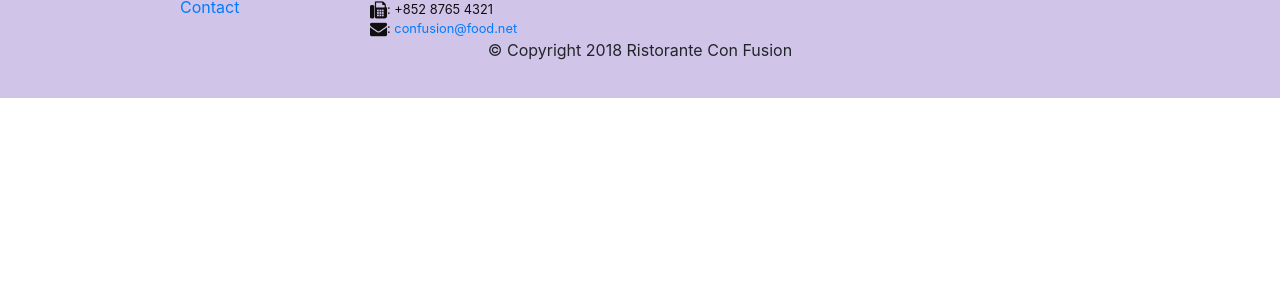
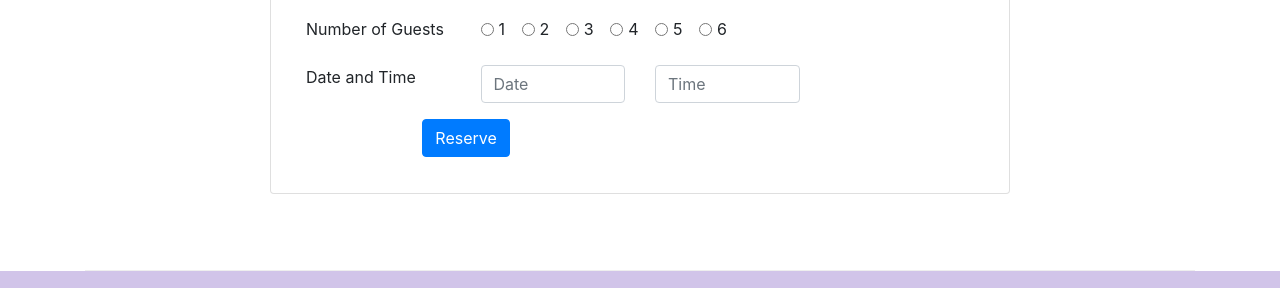
Before and after one commit to davormz/conFusion_project, a website: page index.html in a window 1280 px wide. Shown: the part 1663-1951 px from the top of the page. Before the commit the page ends 1761 px from the top, so only its background shows below. Drawn offline with nearby package versions, Linux system fonts and the light colour scheme.

Commit message:
reservation from added

```diff
--- a/css/style.css
+++ b/css/style.css
@@ -30,6 +30,15 @@ body{
     background: #9575CD ;
     color:floralwhite;
 }
+.orange-bg {
+  background: #ff8000;
+  font-weight: bold;
+}
+.orange-white-bg{
+  background: #ff8000;
+  font-weight: bold;
+  color: white;
+}
 
 address{
     font-size:80%;
--- a/index.html
+++ b/index.html
@@ -40,8 +40,11 @@
                     <h1>Ristorante con Fusion</h1>
                     <p>We take inspiration from the World's best cuisines, and create a unique fusion experience. Our lipsmacking creations will tickle your culinary senses!</p>
                 </div>
-                <div class="col-12 col-sm align-self-center">
+                <div class="col-12 col-sm-3 align-self-center">
                     <img src="img/logo.png" class="img-fluid">
+                </div>
+                <div class="col-12 col-sm-3 align-self-center">
+                    <a href="#reserveForm" class="btn btn-primary btn-sm btn-block orange-bg">Reserve a table</a>
                 </div>
             </div>
         </div>
@@ -67,14 +70,20 @@
             </div>
         </div>
 
-
         <div class="row row-content align-items-center">
             <div class="col-12 col-sm-4 col-md-3">
                 <h3>This Month's Promotions</h3>
             </div>
             <div class="col col-sm col-md">
-                <h2>Weekend Grand Buffet</h2>
-                <p>Featuring mouthwatering combinations with a choice of five different salads, six enticing appetizers, six main entrees and five choicest desserts. Free flowing bubbly and soft drinks. All for just $19.99 per person </p>
+              <div class="media">
+                <div class="media-body">
+                  <h2>Weekend Grand Buffet <span class="badge badge-danger">NEW</span></h2>
+                  <p>Featuring mouthwatering combinations with a choice of five different salads, six enticing appetizers, six main entrees and five choicest desserts.
+                     Free flowing bubbly and soft drinks. All for just $19.99 per person
+                   </p>
+                </div>
+                <img class="d-flex mr-3 img-thumbnail align-self-center" src="img/buffet.png" alt="Buffet">
+              </div>
             </div>
         </div>
 
@@ -97,6 +106,59 @@
                  </div>
              </div>
             </div>
+        </div>
+
+        <div class="row row-content align-items-center">
+          <div class=" col col-sm-8 offset-2 card align-self-center" id="reserveForm">
+            <div class="card-header orange-white-bg">Reserve a Table</div>
+            <div class="card-body">
+              <form>
+                <div class="form-group row">
+                  <label for="numberOfGuests" class="col-md-3">Number of Guests </label>
+                  <div class="col" id="numberOfGuests">
+                    <div class="form-check form-check-inline">
+                      <input class="form-check-input" type="radio" name="inlineRadioOptions" id="guest1" value="guest1">
+                      <label class="form-check-label" for="guest1">1</label>
+                    </div>
+                    <div class="form-check form-check-inline">
+                      <input class="form-check-input" type="radio" name="inlineRadioOptions" id="guest2" value="guest2">
+                      <label class="form-check-label" for="guest2">2</label>
+                    </div>
+                    <div class="form-check form-check-inline">
+                      <input class="form-check-input" type="radio" name="inlineRadioOptions" id="guest3" value="guest3">
+                      <label class="form-check-label" for="guest3">3</label>
+                    </div>
+                    <div class="form-check form-check-inline">
+                      <input class="form-check-input" type="radio" name="inlineRadioOptions" id="guest4" value="guest4">
+                      <label class="form-check-label" for="guest4">4</label>
+                    </div>
+                    <div class="form-check form-check-inline">
+                      <input class="form-check-input" type="radio" name="inlineRadioOptions" id="guest5" value="guest5">
+                      <label class="form-check-label" for="guest5">5</label>
+                    </div>
+                    <div class="form-check form-check-inline">
+                      <input class="form-check-input" type="radio" name="inlineRadioOptions" id="guest6" value="guest6">
+                      <label class="form-check-label" for="guest6">6</label>
+                    </div>
+                  </div>
+                </div>
+                <div class="form-group row">
+                  <label for="dateTime" class="col-md-3">Date and Time </label>
+                  <div class="col-md-3" id="dateTime">
+                      <input type="tel" class="form-control" name="areacode" placeholder="Date">
+                  </div>
+                  <div class="col-md-3">
+                      <input type="tel" class="form-control" name="areacode" placeholder="Time">
+                  </div>
+                </div>
+                <div class="form-group row">
+                  <div class="offset-md-2 col-md-10">
+                      <button type="submit" class="btn btn-primary">Reserve</button>
+                  </div>
+                </div>
+              </form>
+            </div>
+          </div>
         </div>
     </div>
 
```
